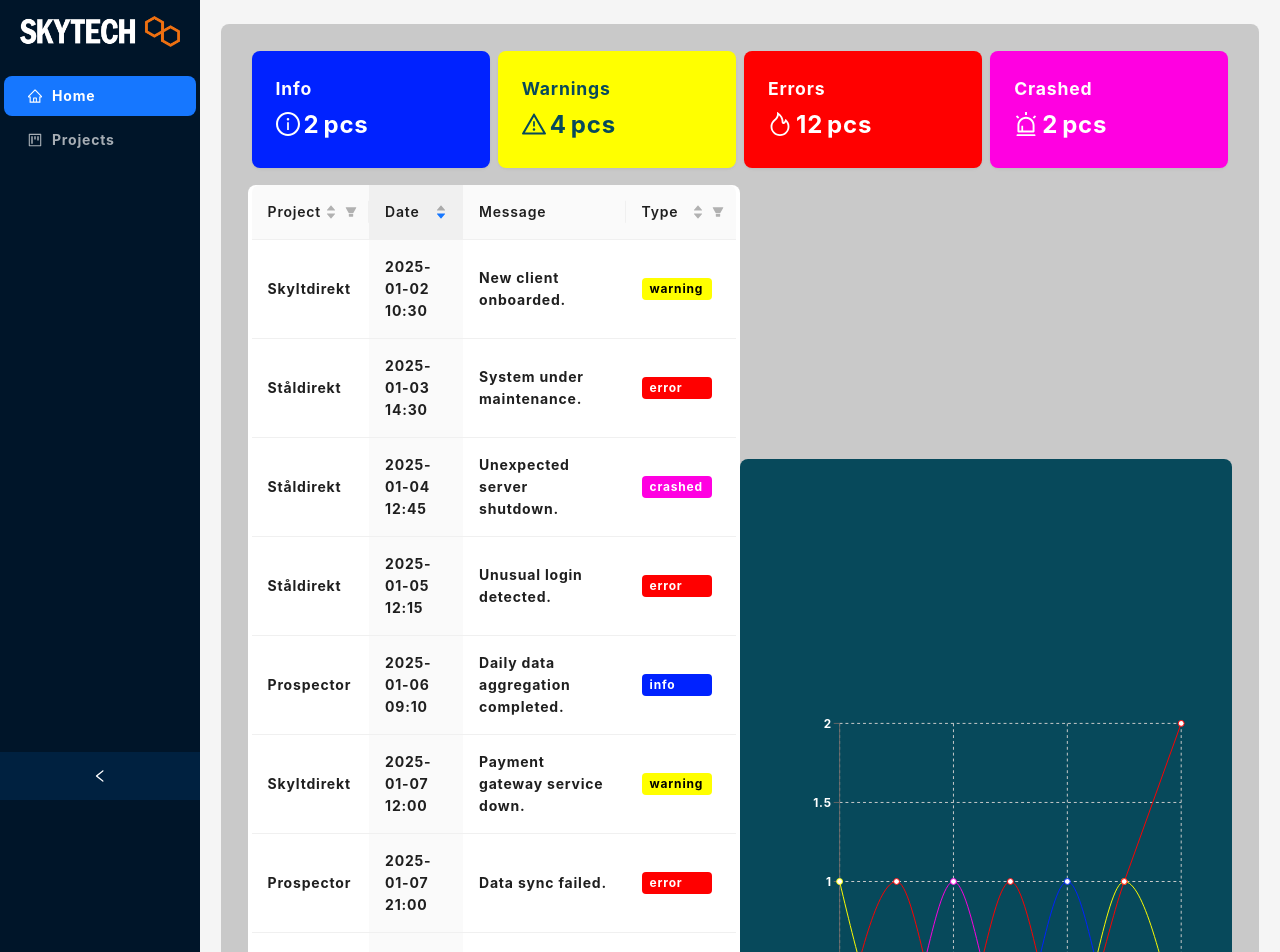
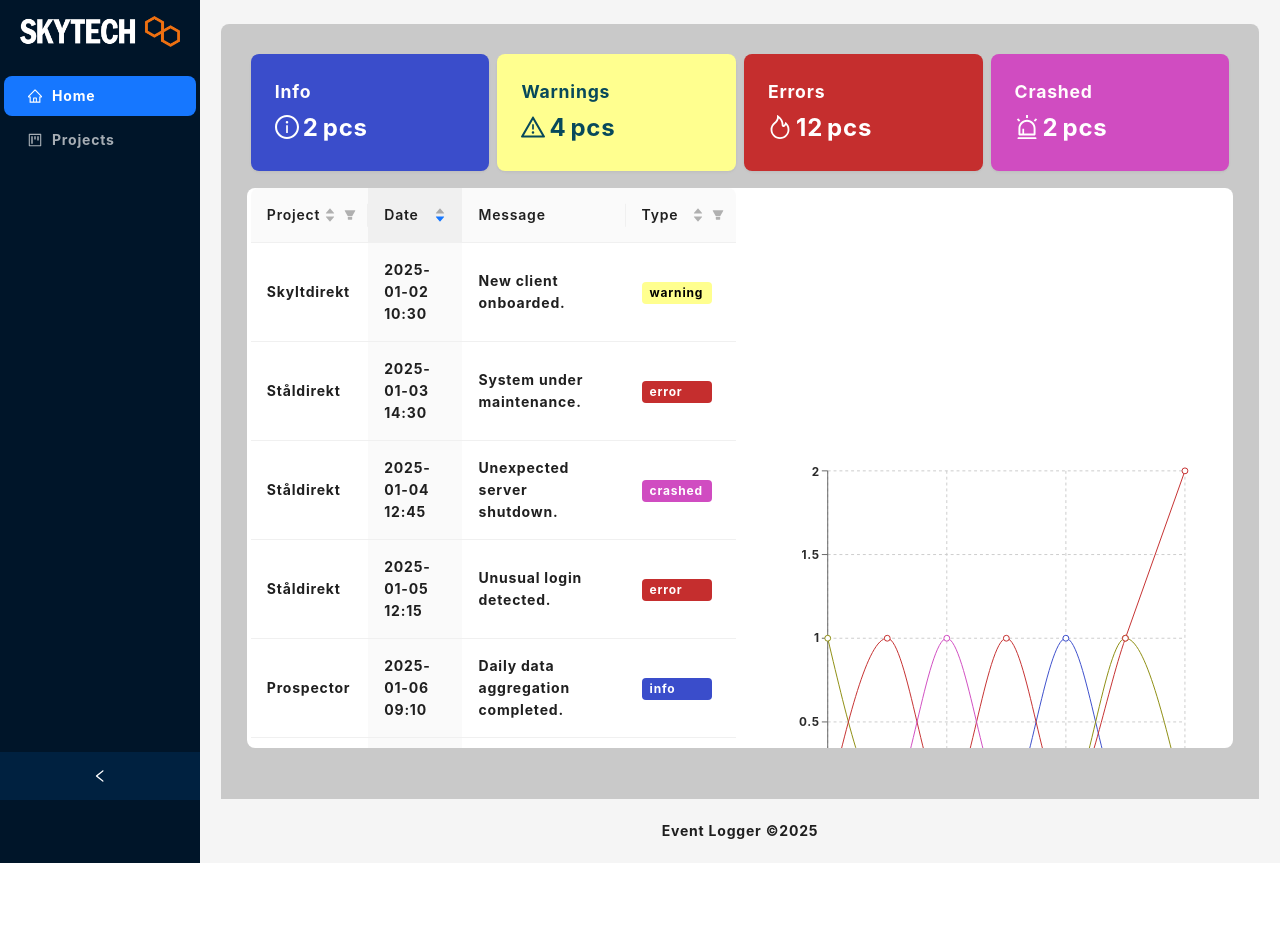
Before and after one commit to MrKalleP/event-frontend, a React (Vite) app: page / in a window 1280 px wide. Shown: the top 952 px of the page. After the commit the page ends 863 px from the top, so only its background shows below. Built offline with nearby package versions, Linux system fonts and the light colour scheme.

Commit message:
fixed some styles

```diff
--- a/src/components/homepage/CrashedLoggs.tsx
+++ b/src/components/homepage/CrashedLoggs.tsx
@@ -5,7 +5,7 @@
 const CrashedFilterData = test_data.filter(item => item.type === "crashed");
 
 export const CrashedLoggs = () => (
-    <Card bordered={false} style={{ backgroundColor: "#FF00E1" }}>
+    <Card bordered={false} style={{ backgroundColor: "#D04CC1" }}>
         <Statistic
             title={<span className="crashed-title">Crashed</span>}
             value={CrashedFilterData.length}
--- a/src/components/homepage/ErrorsHome.tsx
+++ b/src/components/homepage/ErrorsHome.tsx
@@ -8,7 +8,7 @@
 
 export const ErrorsHome = () => (
 
-    <Card bordered={false} style={{ backgroundColor: "#FF0000 " }}>
+    <Card bordered={false} style={{ backgroundColor: "#C52E2E " }}>
         <Statistic
             title={<span className="error-title">Errors</span>}
             value={errorFilterData.length}
--- a/src/components/homepage/InfoLoggs.tsx
+++ b/src/components/homepage/InfoLoggs.tsx
@@ -6,7 +6,7 @@
 const filtredInfo = test_data.filter(item => item.type === "info")
 
 export const InfoLoggs = () => (
-    <Card bordered={false} style={{ backgroundColor: "#0022FF" }}>
+    <Card bordered={false} style={{ backgroundColor: "#3A4DCB" }}>
         <Statistic
             title={<span className="info-title">Info</span>}
             value={filtredInfo.length}
--- a/src/components/homepage/LineChart.tsx
+++ b/src/components/homepage/LineChart.tsx
@@ -42,25 +42,25 @@
     const processedData = preProcessData(test_data);
 
     return (
-        <ResponsiveContainer width="100%" height={400} style={{ marginTop: "14rem", padding: ".3rem" }}>
+        <ResponsiveContainer width="100%" height={400} style={{ marginTop: "17rem", padding: ".3rem" }}>
             <LineChart
                 data={processedData}
                 margin={{
-                    top: 25,
-                    right: 30,
-                    left: 20,
+                    top: 6,
+                    right: 35,
+                    left: 15,
                     bottom: 5,
                 }}
             >
                 <CartesianGrid strokeDasharray="3 3" />
-                <XAxis dataKey="date" tick={{ fill: "white", fontSize: 10 }} />
-                <YAxis tick={{ fill: "white", fontSize: 12 }} />
+                <XAxis dataKey="date" tick={{ fill: "#2A2A2A", fontSize: 10 }} />
+                <YAxis tick={{ fill: "#2A2A2A", fontSize: 12 }} />
                 <Tooltip />
                 <Legend />
-                <Line type="monotone" dataKey="info" stroke="#0022FF" name="Info" activeDot={{ r: 8 }} />
-                <Line type="monotone" dataKey="warning" stroke="#FFFF00" name="Warning" />
-                <Line type="monotone" dataKey="error" stroke="#FF0000" name="Error" />
-                <Line type="monotone" dataKey="crashed" stroke="#FF00E1" name="crashed" />
+                <Line type="monotone" dataKey="info" stroke="#3A4DCB" name="Info" activeDot={{ r: 8 }} />
+                <Line type="monotone" dataKey="warning" stroke="#8D8D10" name="Warning" />
+                <Line type="monotone" dataKey="error" stroke="#C52E2E" name="Error" />
+                <Line type="monotone" dataKey="crashed" stroke="#D04CC1" name="crashed" />
             </LineChart>
         </ResponsiveContainer>
     );
--- a/src/components/homepage/TableHomePage.tsx
+++ b/src/components/homepage/TableHomePage.tsx
@@ -56,10 +56,10 @@
         sorter: (a, b) => a.type.localeCompare(b.type),
         render: (type: string) => {
             const colorMap: Record<string, string> = {
-                info: "#0022FF",
-                error: "#FF0000",
-                warning: "#FFFF00",
-                crashed: "#FF00E1"
+                info: "#3A4DCB",
+                error: "#C52E2E",
+                warning: "#FFFF8F",
+                crashed: "#D04CC1"
             };
             const backgroundColor = colorMap[type] || "default";
 
--- a/src/components/homepage/WarningHome.tsx
+++ b/src/components/homepage/WarningHome.tsx
@@ -8,7 +8,7 @@
 
 export const WarningHome = () => (
 
-    <Card bordered={false} style={{ backgroundColor: "#FFFF00" }}>
+    <Card bordered={false} style={{ backgroundColor: "#FFFF8F" }}>
         <Statistic
             title={<span className="warning-title">Warnings</span>}
             value={warningFilterData.length}
--- a/src/components/projects/SingleProjectPage.tsx
+++ b/src/components/projects/SingleProjectPage.tsx
@@ -3,6 +3,7 @@
 import test_data from "../../utils/testdata.json";
 import { ResponsiveContainer } from "recharts";
 import { FieldTimeOutlined, IdcardOutlined, MessageOutlined, ProjectOutlined } from "@ant-design/icons";
+import Logo from "../../utils/Logo";
 
 const isWithinLast24Hours = (date: number | Date, now: number | Date) => {
     const oneDayAgo = new Date(now.getTime() - 24 * 60 * 60 * 1000);
@@ -67,8 +68,10 @@
 
     return (
         <ResponsiveContainer>
-            <Row gutter={[8, 17]} style={{ padding: "1rem" }}>
-                <h1 style={{ width: "100%", textAlign: "center", color: "black", fontSize: "4REM" }}>{project.project}</h1>
+            <Row gutter={[8, 17]} style={{ padding: "2rem" }}>
+                <Col style={{ width: "100%", textAlign: "center", color: "black", fontSize: "2.5rem" }}>
+                    <h1 >{project.project}<Logo /></h1>
+                </Col>
                 <Col
                     xs={24}
                     sm={24}
@@ -83,7 +86,7 @@
                         marginBottom: "1rem",
                     }}
                 >
-                    <h3 style={{ fontSize: "2rem", textAlign: "center", padding: "1rem" }}>Project Details</h3>
+                    <h3 style={{ fontSize: "2rem", padding: "1.4rem" }}>Project Details</h3>
                     <Col style={{ padding: "1rem" }}>
                         <p><strong><IdcardOutlined style={{ padding: ".5rem" }} />Project ID:</strong> {project.id}</p>
                         <p><strong><ProjectOutlined style={{ padding: ".5rem" }} />Project Name:</strong> {project.project}</p>
@@ -93,7 +96,7 @@
                     </Col>
                 </Col>
 
-                <Col xs={24} sm={24} md={24} lg={24}>
+                <Col xs={24} sm={24} md={24} lg={24} style={{ overflow: "auto", backgroundColor: "white", borderRadius: ".5rem", padding: ".5rem" }}>
                     <Table
                         dataSource={filteredData}
                         columns={columns}
--- a/src/pages/HomePage.tsx
+++ b/src/pages/HomePage.tsx
@@ -9,7 +9,8 @@
 
 
 const HomePage = () => {
-    return <Row gutter={[8, 17]} justify="center" align="middle" style={{ backgroundColor: "0000002e", borderRadius: ".5rem", color: "white", margin: ".5rem", padding: ".3rem" }}>
+    return <Row gutter={[8, 17]} justify="center" align="middle" style={{ backgroundColor: "0000002e", borderRadius: ".5rem", color: "white", padding: "1rem" }}>
+
         <Col xs={24} sm={12} md={12} lg={6}>
             <InfoLoggs />
         </Col>
@@ -22,10 +23,10 @@
         <Col xs={24} sm={12} md={12} lg={6}>
             <CrashedLoggs />
         </Col>
-        <Col xs={24} sm={24} md={24} lg={12} style={{ borderRadius: ".5rem", overflow: "auto", backgroundColor: "white" }}>
+        <Col xs={24} sm={24} md={24} lg={12} style={{ borderRadius: "0.5rem 0 0 0.5rem ", overflow: "auto", backgroundColor: "white", height: "70vh" }}>
             <TableHomePage />
         </Col>
-        <Col xs={24} sm={24} md={24} lg={12} style={{ background: "#07495B", overflow: "auto", borderRadius: ".5rem", height: "70vh", padding: ".7rem" }}>
+        <Col xs={24} sm={24} md={24} lg={12} style={{ background: "white", overflow: "auto", borderRadius: "0 0.5rem 0.5rem 0 ", height: "70vh" }}>
             < LineChartExample />
         </Col>
 
--- a/src/pages/ProjectPage.tsx
+++ b/src/pages/ProjectPage.tsx
@@ -64,7 +64,6 @@
 
                     const totalLogs = children.length;
                     const crashes = children.filter(child => child.type === "crashed").length;
-
                     const crashFreePercentage = calculateCrashFreePercentage(totalLogs, crashes);
 
                     return (
@@ -74,6 +73,7 @@
                                 hoverable
                             >
                                 <ProjectBarChart data={children} />
+                                <h3 style={{ marginBlock: "1rem" }}>{`it is ${crashes} craches of total: ${totalLogs} logs`}</h3>
                                 <Statistic
                                     title="Crash Free Sessions"
                                     value={crashFreePercentage}
```
